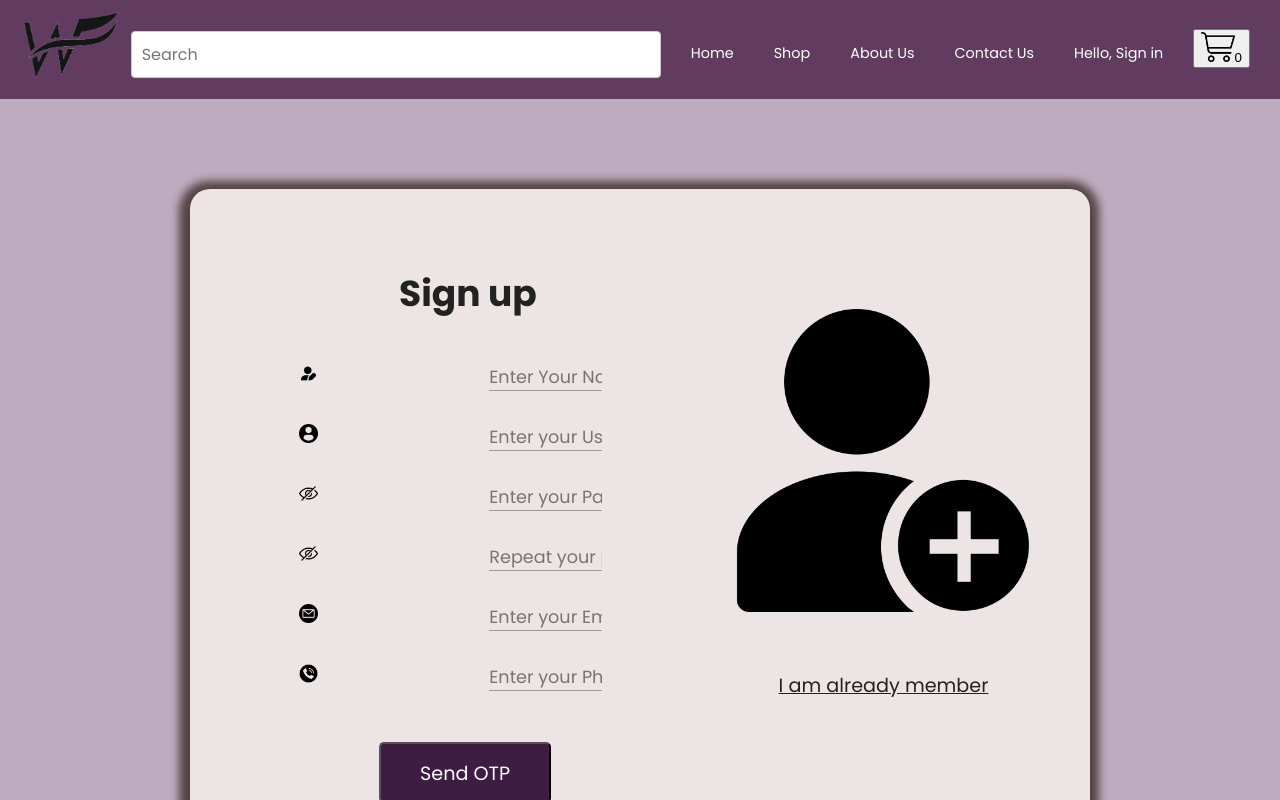
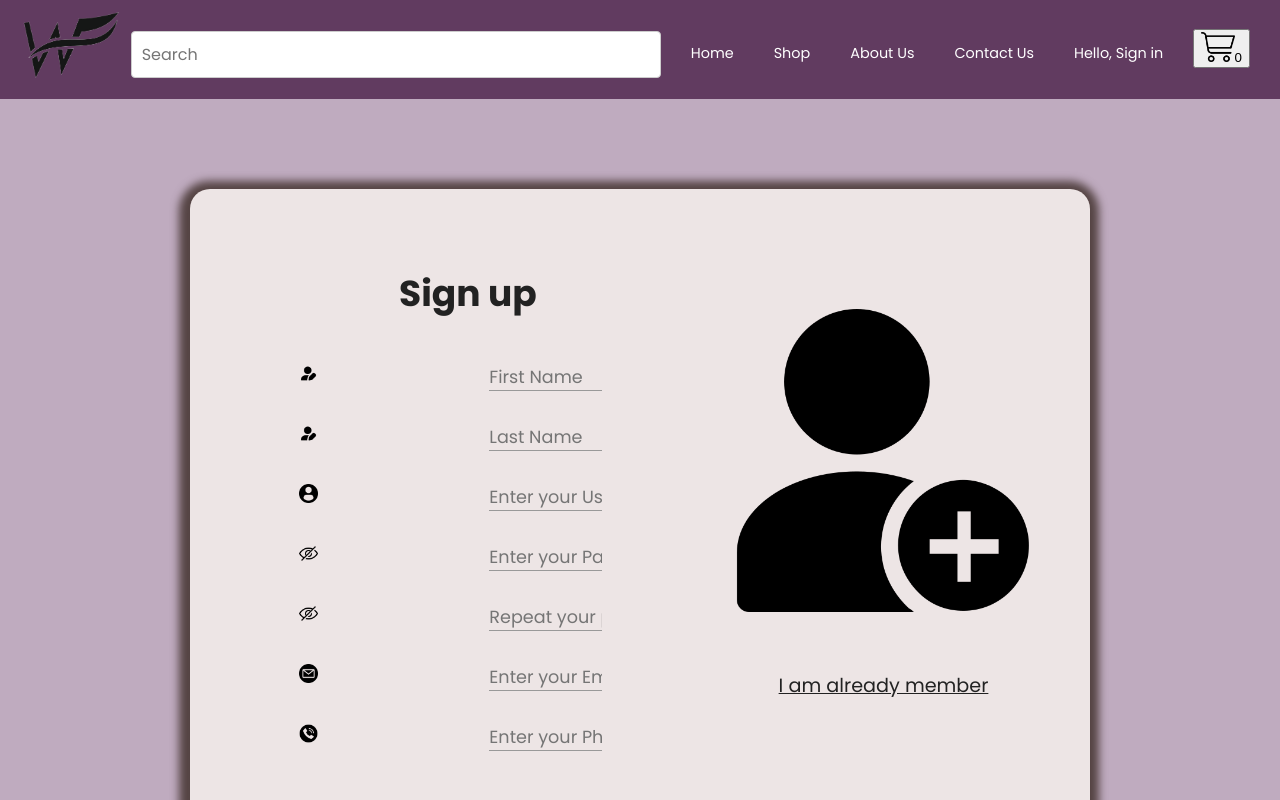
Before and after one commit to ahmedraza0s/westernflex, a React (Create React App) app in the folder wf/frontend/: page /register in a window 1280 px wide. Shown: the top 800 px of the page. Built offline with nearby package versions, Linux system fonts and the light colour scheme.

Commit message:
register page with f name and l name and removed auto log in and updated server

```diff
--- a/wf/frontend/src/pages/Register.jsx
+++ b/wf/frontend/src/pages/Register.jsx
@@ -13,7 +13,8 @@ import firebase from 'firebase/compat/app';
 
 const RegisterPage = () => {
   const [formData, setFormData] = useState({
-    name: '',
+    fname: '',
+    lname: '',
     username: '',
     password: '',
     re_pass: '',
@@ -59,7 +60,7 @@ const RegisterPage = () => {
       setError("Passwords do not match");
       return;
     }
-    if (!formData.username || !formData.password || !formData.email || !formData.name || !formData.phno) {
+    if (!formData.username || !formData.password || !formData.email || !formData.fname || !formData.phno) {
       setError("All fields are required");
       return;
     }
@@ -101,12 +102,10 @@ const RegisterPage = () => {
       });
       const data = await response.json();
       if (response.ok) {
-        localStorage.setItem('token', data.token);
-        localStorage.setItem('username', formData.name);
-        navigate('/');
-        window.location.reload(); // Refresh the page
+        alert('Registration successful! Please log in.');
+        navigate('/login'); // Navigate to the login page
       } else {
-        if (response.status === 400 && data === 'Username already exists') {
+        if (response.status === 400 && data.message === 'Username already exists') {
           setError('Username already exists');
         } else {
           setError(`Registration failed: ${data.message}`);
@@ -130,11 +129,24 @@ const RegisterPage = () => {
                   <Link to="#"><img src={nameIcon} alt="no image" className="img" /></Link>
                   <input
                     type="text"
-                    name="name"
-                    id="name"
-                    placeholder="Enter Your Name"
+                    name="fname"
+                    id="fname"
+                    placeholder="First Name"
                     className="input1"
-                    value={formData.name}
+                    value={formData.fname}
+                    onChange={handleChange}
+                    required
+                  />
+                </div>
+                <div className="form-group">
+                  <Link to="#"><img src={nameIcon} alt="no image" className="img" /></Link>
+                  <input
+                    type="text"
+                    name="lname"
+                    id="lname"
+                    placeholder="Last Name"
+                    className="input1"
+                    value={formData.lname}
                     onChange={handleChange}
                     required
                   />
```
Also changed, not shown: 2 other files (tests, documents, lock files or other folders).
